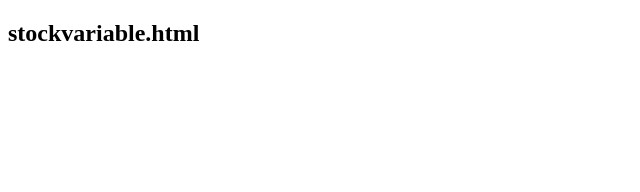
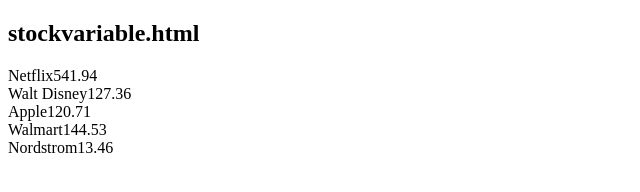
Before and after one commit to zuho1996/ms186878.github.io, a plain HTML site: page unit04/stockvariable.html in a window 1280 px wide. Shown: the whole page, without its empty margins (0-640 px from the left). Drawn offline with Linux system fonts and the light colour scheme.

Commit message:
Update stockvariable.html

```diff
--- a/unit04/stockvariable.html
+++ b/unit04/stockvariable.html
@@ -16,7 +16,7 @@ var stockNordstrom = "13.46" ;
 
 var stockNetflix;
 document.getElementById("demo").innerHTML =
-"Netflix" stockNetflix + "<br> Walt Disney" + stockWaltDisney + "<br> Apple" + stockApple  + "<br> Walmart" + stockWalmart + "<br> Nordstrom" + stockNordstrom ;
+"Netflix" + stockNetflix + "<br> Walt Disney" + stockWaltDisney + "<br> Apple" + stockApple  + "<br> Walmart" + stockWalmart + "<br> Nordstrom" + stockNordstrom ;
 
 </script>
 
```
